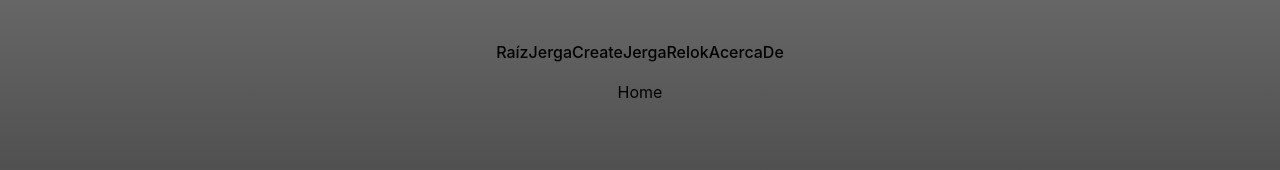
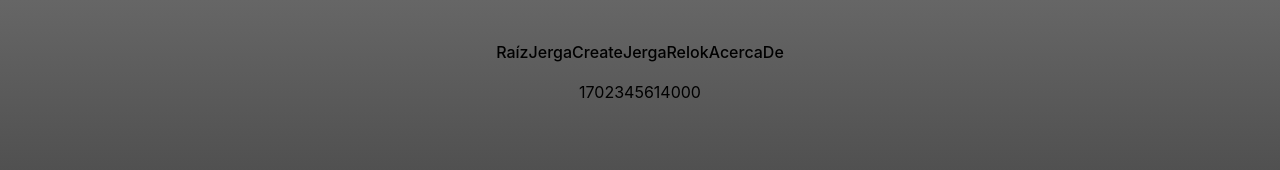
Before and after one commit to IPSA-pi/efecto-vite, a React (Vite) app: page / in a window 1280 px wide. Shown: the top 170 px of the page. Built offline with nearby package versions, Linux system fonts and the light colour scheme.

Commit message:
create useUpdateTime and add time in ms to home page

```diff
--- a/src/components/Home.jsx
+++ b/src/components/Home.jsx
@@ -1,6 +1,10 @@
+import { useUpdateTime } from './JergaRelok/hooks/useUpdateTime';
+
 function Home() {
+  const time = useUpdateTime();
+
   return(
-    <div>Home</div>
+    <div>{time.getTime()}</div>
   );
 }
 
--- a/src/components/JergaRelok/JergaRelok.jsx
+++ b/src/components/JergaRelok/JergaRelok.jsx
@@ -5,12 +5,12 @@ import JergaDisplay from '../JergaDisplay/JergaDisplay'
 import './JergaRelok.css';
 
 function JergaRelok() {
-  const refreshInterval = 1000;
 
   // time format state
   const [timeFormat, toggleTimeFormat] = useTimeFormat();
+
   // current time state
-  const time = useUpdateTime(refreshInterval);
+  const time = useUpdateTime();
 
   // get time string with specified format
   const binaryStr = binaryTime(time, timeFormat);
--- a/src/components/JergaRelok/hooks/useUpdateTime.js
+++ b/src/components/JergaRelok/hooks/useUpdateTime.js
@@ -1,6 +1,8 @@
 import { useState, useEffect } from 'react';
 
-export const useUpdateTime = (refreshInterval) => {
+export const useUpdateTime = () => {
+  const refreshInterval = 1000;
+
   const [time, setTime] = useState(new Date());
 
   useEffect(() => {
```
